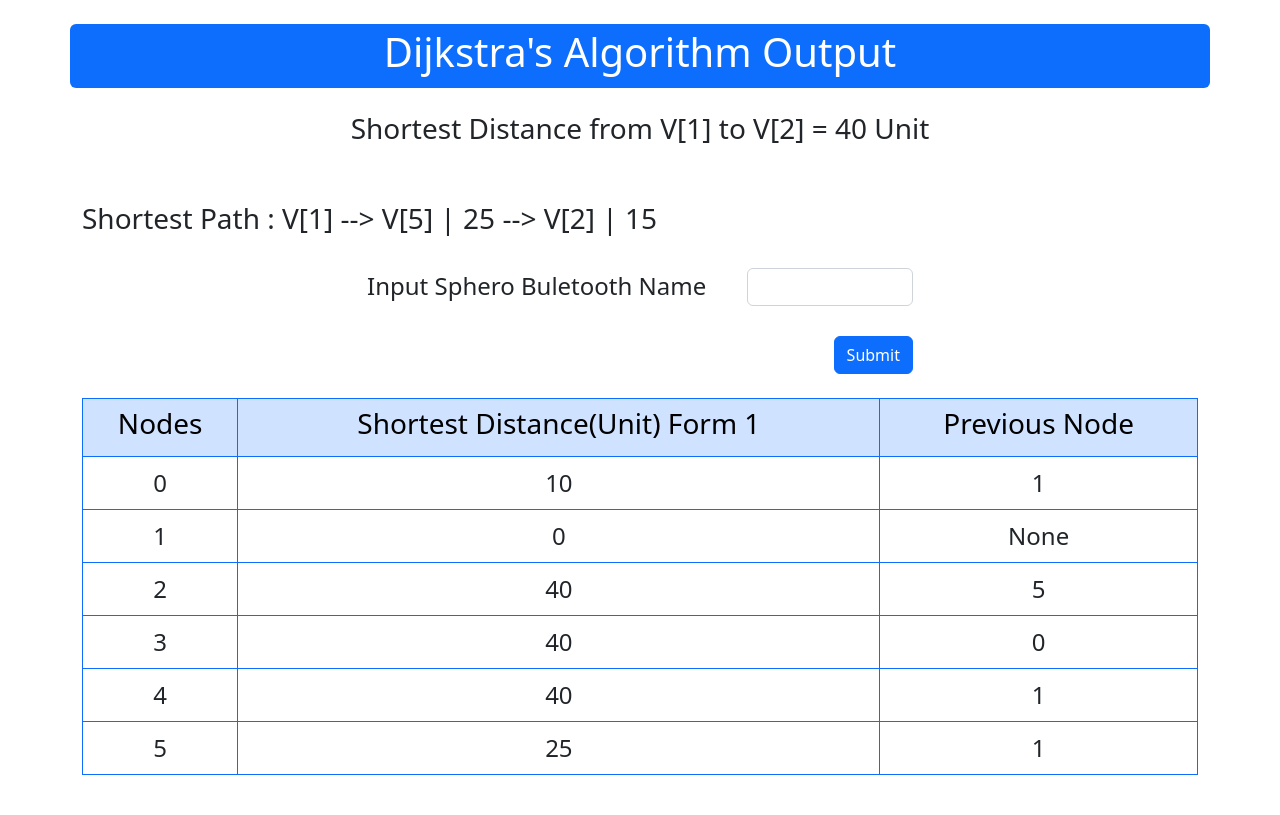
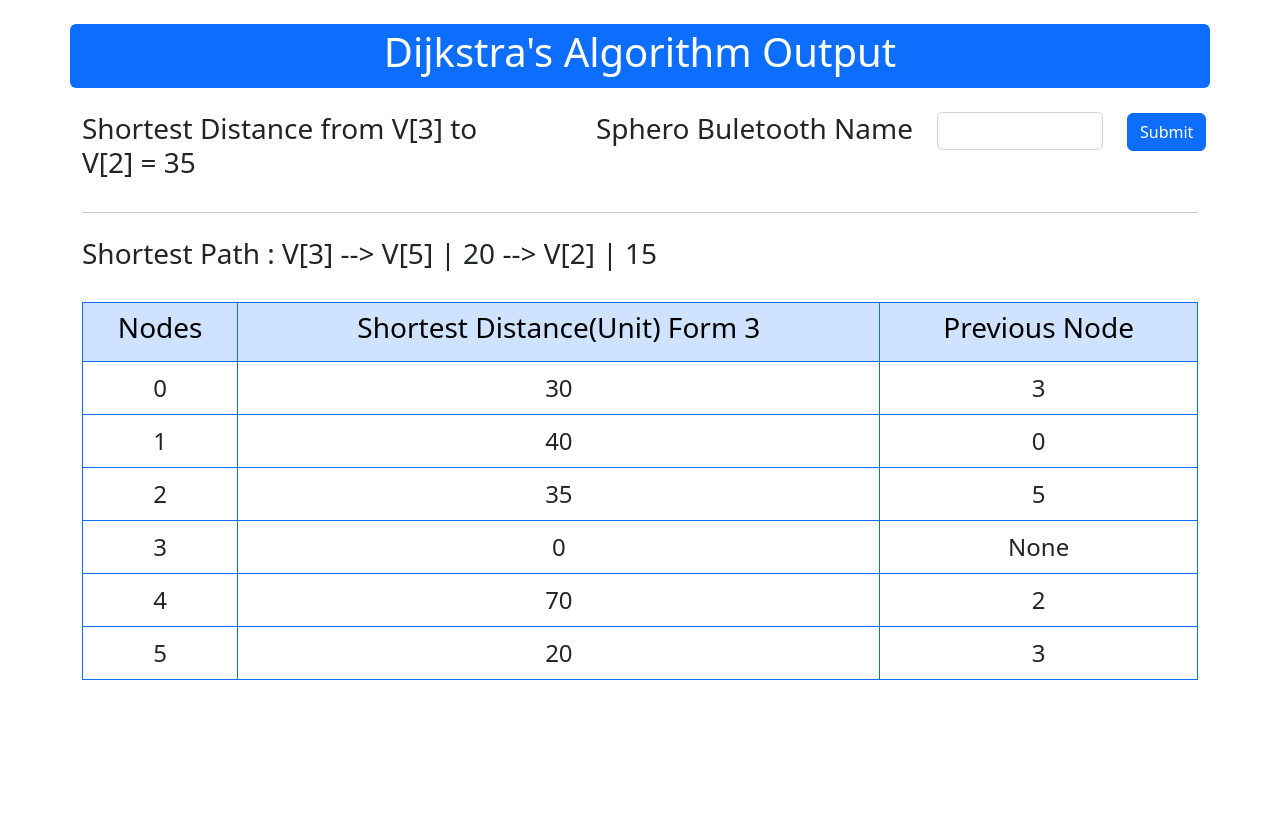
Before and after one commit to LorDNarberaL/Dijkstara_python, a Flask app: page /dijkstra in a window 1280 px wide. Shown: the part 56-871 px from the top of the page. After the commit the page ends 800 px from the top, so only its background shows below. Run offline with Flask 2, Linux system fonts and the light colour scheme.

Commit message:
[5]Format Page html

```diff
--- /dev/null
+++ b/Model/model.json
@@ -0,0 +1 @@
+{"startNode": 3, "endNode": 2, "dist": [[30, 3], [40, 0], [35, 5], [0, "None"], [70, 2], [20, 3]], "dijkText": ["Shortest Distance from V[3] to V[2] = 35", "Shortest Path :  V[3] --> V[5] | 20 --> V[2] | 15"]}
--- a/app.py
+++ b/app.py
@@ -1,8 +1,8 @@
 from flask import Flask, render_template, flash, redirect, url_for
 from flask_wtf import FlaskForm
 from wtforms import IntegerField, SubmitField, TelField
-from controllers.Dijkstra import Dijkstra
-from controllers.Sphero import *
+from Controllers.Dijkstra import Dijkstra
+from Controllers.Sphero import *
 import json
 
 app = Flask(__name__)
@@ -13,7 +13,7 @@ class MyForm(FlaskForm):
     startNode = IntegerField("Input Start Node")
     endNode = IntegerField("Input End Node")
     submit = SubmitField("Submit")
-    bName = TelField("Input Sphero Buletooth Name")
+    bName = TelField("Sphero Buletooth Name")
 
 @app.route("/")
 def index():
@@ -42,10 +42,9 @@ def dijkstra():
                     "dijkText": dijkText
                 }
 
-        with open("model.json", "w") as outfile :
-            json.dump(model, outfile)
+        json.dump(model, open("./Model/model.json", "w"))
 
-    jobj = json.load(open('model.json', "r"))
+    jobj = json.load(open('./Model/model.json', "r"))
 
     if (jobj == None) :
         flash("Please Input Node")
--- a/controllers/Dijkstra.py
+++ b/controllers/Dijkstra.py
@@ -1,4 +1,4 @@
-from controllers.Graph import Graph
+from Controllers.Graph import Graph
 import sys
 
 class Dijkstra(Graph) :
@@ -49,7 +49,7 @@ class Dijkstra(Graph) :
 
     def printDijkstra(self, dist, start, end) :
 
-        outText = ("Shortest Distance from V[%d] to V[%d] = %d Unit" %(start, end, dist[end][0]))
+        outText = ("Shortest Distance from V[%d] to V[%d] = %d" %(start, end, dist[end][0]))
         outList = []
         outList.append(outText)
         outText = "Shortest Path : "
--- a/model.json
+++ /dev/null
@@ -1 +0,0 @@
-{"startNode": 1, "endNode": 2, "dist": [[10, 1], [0, "None"], [40, 5], [40, 0], [40, 1], [25, 1]], "dijkText": ["Shortest Distance from V[1] to V[2] = 40 Unit", "Shortest Path :  V[1] --> V[5] | 25 --> V[2] | 15"]}
--- a/templates/dijkstra.html
+++ b/templates/dijkstra.html
@@ -8,34 +8,31 @@
             </div>
         </div>
 
-        <div class="row justify-content-start mt-4 mb-5">
-            <div class="col text-center">
-                <h3>{{dijk[0]}}</h3>
+        <form action="{{url_for('sendBName')}}" method="POST">
+            {{form.hidden_tag()}}
+            <div class="row justify-content-start mt-4 mb-4">
+                <div class="col-md-5 text-start">
+                    <h3>{{dijk[0]}}</h3>
+                </div>
+                <div class="col-md-4 text-end">
+                    <label class="form-label"><h3>{{form.bName.label}}</h3></label>
+                </div>
+                <div class="col-md-2 text-center">
+                    <h3>{{form.bName(class="form-control")}}</h3>
+                </div>
+                <div class="col-md-1 text-end">
+                    <h3>{{form.submit(class="btn btn-primary")}}</h3>
+                </div>
             </div>
-        </div>
+        </form>
 
-        <div class="row justify-content-start mb-2">
+        <hr>
+
+        <div class="row justify-content-start mt-4 mb-4">
             <div class="col text-start">
                 <h3>{{dijk[1]}}</h3>
             </div>
         </div>
-
-        <form action="{{url_for('sendBName')}}" method="POST">
-            {{form.hidden_tag()}}
-        <div class="row justify-content-center mt-4 mb-4">
-            <div class="col-md-4 fs-4 text-start">
-                <label class="form-label">{{form.bName.label}}</label>
-            </div>
-            <div class="col-md-2 text-start">
-                {{form.bName(class="form-control")}}
-            </div>
-        </div>
-        <div class="row justify-content-center mt-4 mb-4">
-            <div class="col-md-6 text-end">
-                {{form.submit(class="btn btn-primary")}}
-            </div>
-        </div>
-        </form>
 
         <div class="row justify-content-start mb-4">
             <div class="col text-start">
```
Also changed, not shown: templates/index.html (+2 -9 lines).
